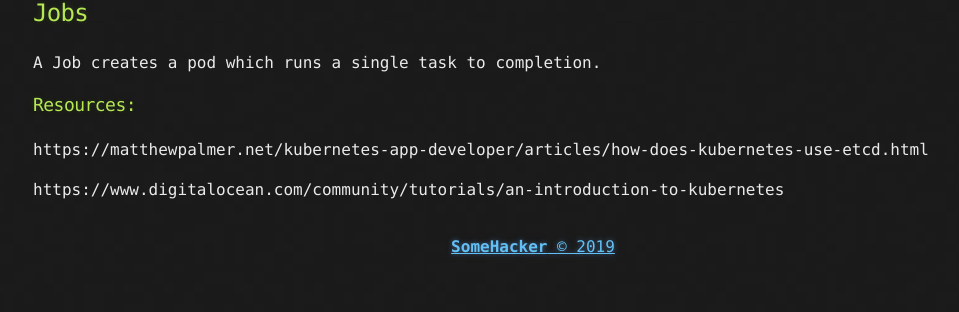
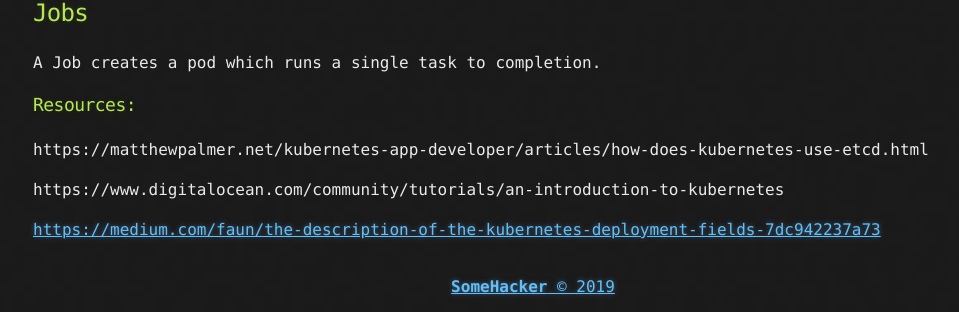
Before and after one commit to iskenyildiz/iskenhub.info, a Jekyll site: the page built from _posts/2019-09-25-k8s.markdown, in a window 1280 px wide and 900 px high, scrolled down 5774 px, cut to the strip 588-900 px from the top of the window. Shown: the whole strip, without its empty margins (107-1066 px from the left). Built offline with Jekyll 4.4.1, drawn with Linux system fonts in a browser that asks for light colours; before the commit the page ends 6634 px from its top, so only the background shows below that; part of the change alters nothing that is shown.

Commit message:
Update 2019-09-25-k8s.markdown

```diff
--- a/_posts/2019-09-25-k8s.markdown
+++ b/_posts/2019-09-25-k8s.markdown
@@ -220,3 +220,5 @@ A Job creates a pod which runs a single task to completion.
 https://matthewpalmer.net/kubernetes-app-developer/articles/how-does-kubernetes-use-etcd.html
 
 https://www.digitalocean.com/community/tutorials/an-introduction-to-kubernetes
+
+[https://medium.com/faun/the-description-of-the-kubernetes-deployment-fields-7dc942237a73](https://medium.com/faun/the-description-of-the-kubernetes-deployment-fields-7dc942237a73)
```
